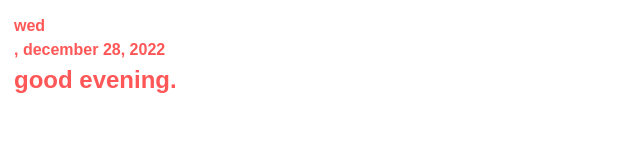
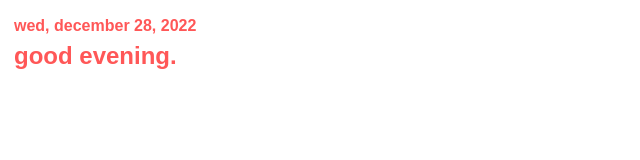
Before and after one commit to rrrachaelg/notion-date, a plain HTML site: page index.html in a window 1280 px wide. Shown: the whole page, without its empty margins (0-640 px from the left). Drawn offline with Linux system fonts and the light colour scheme.

Commit message:
Update index.html

```diff
--- a/index.html
+++ b/index.html
@@ -40,7 +40,7 @@
     weekday[0] = "sunday";
     weekday[1] = "monday";
     weekday[2] = "tuesday";
-    weekday[3] = "wed </br>";
+    weekday[3] = "wed";
     weekday[4] = "thursday";
     weekday[5] = "friday";
     weekday[6] = "saturday";
```
